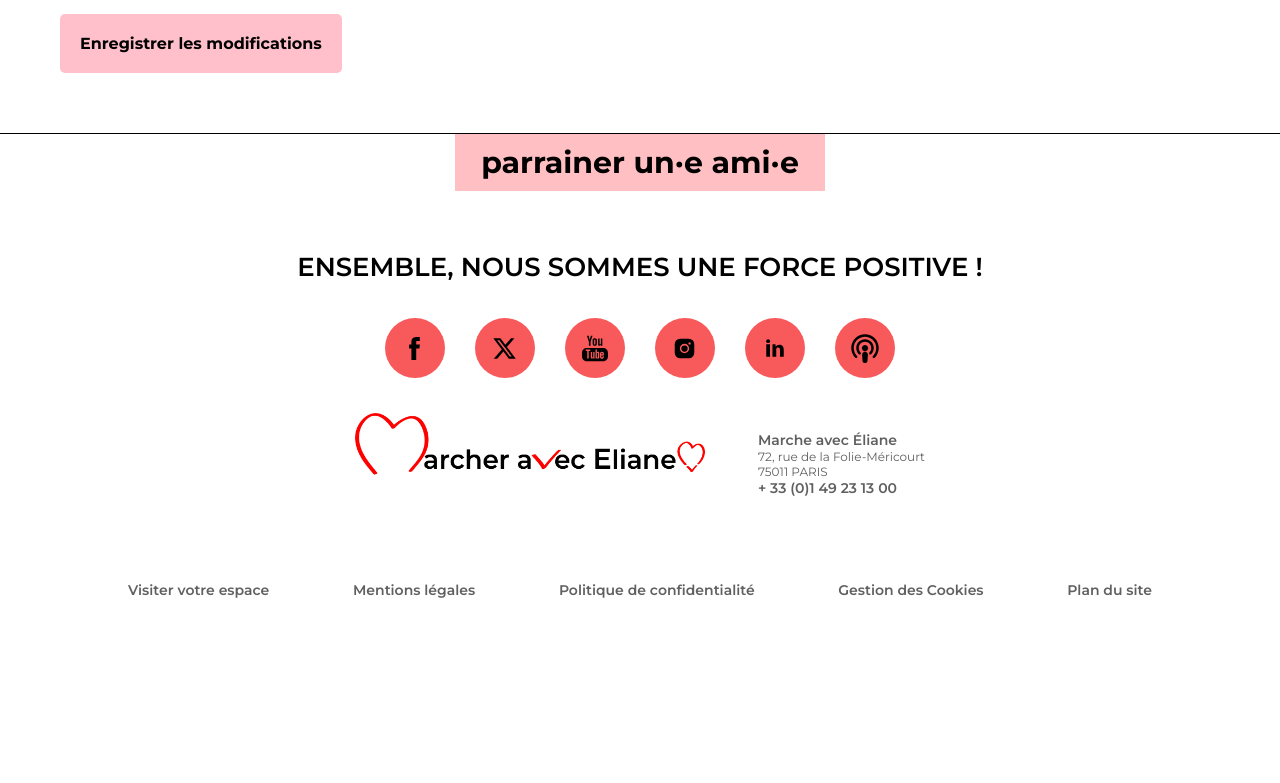
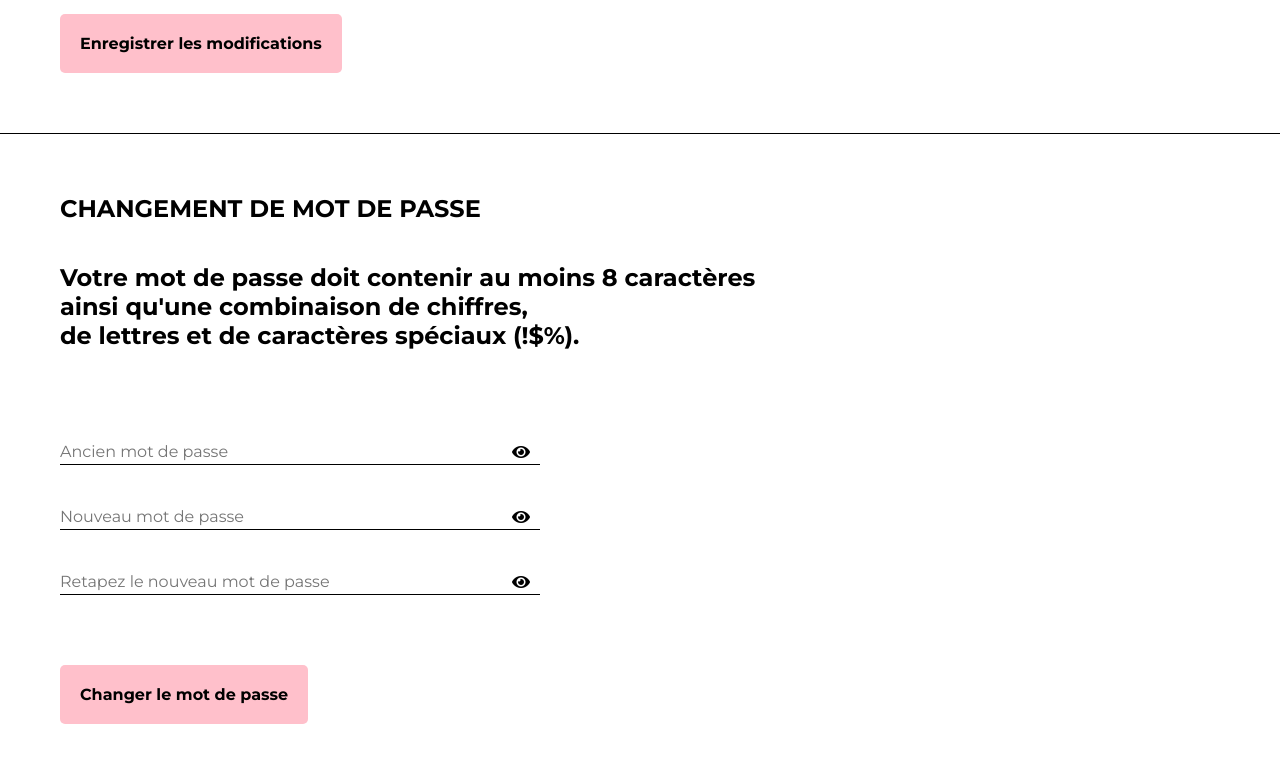
Before and after one commit to AnneGicquel/MarcheAvecEliane, an Angular app: page /accountSettings in a window 1280 px wide. Shown: the part 840-1623 px from the top of the page. Before the commit the page ends 1459 px from the top, so only its background shows below. Built offline with nearby package versions, Linux system fonts and the light colour scheme.

Commit message:
Added _reset password_ from accountSettingsPage

```diff
--- a/src/app/pages/account-settings/account-settings.component.css
+++ b/src/app/pages/account-settings/account-settings.component.css
@@ -61,7 +61,7 @@ input {
     line-height: 1.5;
 }
 input:focus {
-      outline: 2px solid black;
+      outline: 2px solid  pink;
       outline-offset: -2px;
       /* pour etre pile sur la ligne border bottom */
       padding-top: 5px;
@@ -75,3 +75,43 @@ input:focus {
     font-size: 12px;
     margin-top: 5px;
 }
+
+/* CHANGEMENT DE MOT DE PASSE */
+.inputPlusEyeContainer{
+    display: flex;
+    align-items: center;
+    width: 480px;
+    border-bottom: 1px solid black;
+    margin-top: 40px;
+}
+.inputPSW{
+    width: 450px;
+    margin-right: 10px;
+    border:none;
+}
+.fas{
+    margin-right: 10px;
+}
+.inputPlusEyeContainer:focus-within {
+    background-color: pink;
+}
+
+/* ROBUST PWD */
+.validationContainer{
+    display: flex;
+    flex-direction: column;
+   align-items: flex-start;
+   margin-top: 10px;
+  }
+
+.validationContainer .block{
+    margin-bottom: 3px;
+    font-size:8px;
+}
+.valid {
+    color: grey;
+}
+
+.invalid {
+    color: red;
+}
--- a/src/app/pages/account-settings/account-settings.component.html
+++ b/src/app/pages/account-settings/account-settings.component.html
@@ -34,14 +34,12 @@
             />
             <!-- ERRORS -->
             <div class="error-message">
-              @if (validationError.includes('address')) {
-                @if (userForm.get('address')?.errors?.['required']){
+              @if (validationError.includes('address')) { @if
+              (userForm.get('address')?.errors?.['required']){
               <p>L'adresse est requise</p>
-                }
-                @if (userForm.get('address')?.errors?.['pattern']){
+              } @if (userForm.get('address')?.errors?.['pattern']){
               <p>L'adresse est invalide</p>
-                }
-              }
+              } }
             </div>
           </div>
 
@@ -55,14 +53,12 @@
             />
             <!-- ERRORS -->
             <div class="error-message">
-              @if (validationError.includes('zip')) {
-                @if (userForm.get('zip')?.errors?.['required']){
+              @if (validationError.includes('zip')) { @if
+              (userForm.get('zip')?.errors?.['required']){
               <p>Le code postal est requis</p>
-                }
-                @if (userForm.get('zip')?.errors?.['pattern']){
+              } @if (userForm.get('zip')?.errors?.['pattern']){
               <p>Le code postal est invalide</p>
-                }
-              }
+              } }
             </div>
           </div>
 
@@ -76,14 +72,12 @@
             />
             <!-- ERRORS -->
             <div class="error-message">
-              @if (validationError.includes('mobile')) {
-                @if (userForm.get('mobile')?.errors?.['required']){
+              @if (validationError.includes('mobile')) { @if
+              (userForm.get('mobile')?.errors?.['required']){
               <p>Le numéro de mobile est requis</p>
-                }
-                @if (userForm.get('mobile')?.errors?.['pattern']){
+              } @if (userForm.get('mobile')?.errors?.['pattern']){
               <p>Le numéro de mobile est invalide</p>
-                }
-              }
+              } }
             </div>
           </div>
 
@@ -119,10 +113,7 @@
           <!-- ADRESSE LINE 2 -->
           <div class="cell">
             <label>Complément d’adresse</label>
-            <input
-              type="text"
-              formControlName="addressLine2"
-            />
+            <input type="text" formControlName="addressLine2" />
           </div>
 
           <!-- CITY -->
@@ -151,14 +142,12 @@
             />
             <!-- ERRORS -->
             <div class="error-message">
-              @if (validationError.includes('email')) {
-                @if (userForm.get('email')?.errors?.['required']){
+              @if (validationError.includes('email')) { @if
+              (userForm.get('email')?.errors?.['required']){
               <p>L'email est requis</p>
-                }
-                @if (userForm.get('email')?.errors?.['pattern']){
+              } @if (userForm.get('email')?.errors?.['pattern']){
               <p>L'email est invalide</p>
-                }
-              }
+              } }
             </div>
           </div>
         </div>
@@ -167,4 +156,172 @@
     </div>
     <!-- fin DIV formContainer -->
   </section>
+
+  <!-- Partie “CHANGEMENT DE MOT DE PASSE” -->
+  <section>
+    <h1>CHANGEMENT DE MOT DE PASSE</h1>
+    <h2>
+      Votre mot de passe doit contenir au moins 8 caractères <br />
+      ainsi qu'une combinaison de chiffres,<br />
+      de lettres et de caractères spéciaux (!$%).
+    </h2>
+    <form class="pwdForm" [formGroup]="userForm">
+      <!-- OLD PWD -->
+      <div class="cell">
+        <div class="inputPlusEyeContainer">
+          <input
+            class="inputPSW"
+            type="{{ isPasswordVisible.old ? 'text' : 'password' }}"
+            formControlName="password"
+            placeholder="Ancien mot de passe"
+            [class.ifError]="validationError.includes('password')"
+          />
+          <i
+            class="fas"
+            [ngClass]="{
+              'fa-eye': !isPasswordVisible.old,
+              'fa-eye-slash': isPasswordVisible.old
+            }"
+            (click)="togglePasswordVisibility('old')"
+          >
+          </i>
+        </div>
+        <!-- ERRORS -->
+        <div class="error-message">
+          @if (validationError.includes('password')) { @if
+          (userForm.get('password')?.errors?.['required']){
+          <p>L'ancien mot de passe est requis</p>
+          } @if (userForm.get('password')?.errors?.['pattern']){
+          <p>L'ancien mot de passe est invalide</p>
+          } }
+        </div>
+      </div>
+
+      <!-- NEW PWD -->
+      <div class="cell">
+        <div class="inputPlusEyeContainer">
+          <input
+            class="inputPSW"
+            type="{{ isPasswordVisible.new ? 'text' : 'password' }}"
+            formControlName="newPassword"
+            placeholder="Nouveau mot de passe"
+          />
+          <i
+            class="fas"
+            [ngClass]="{
+              'fa-eye': !isPasswordVisible.new,
+              'fa-eye-slash': isPasswordVisible.new
+            }"
+            (click)="togglePasswordVisibility('new')"
+          >
+          </i>
+        </div>
+        <!-- ERRORS -->
+        <div class="error-message">
+          @if (validationError.includes('newPassword')) { @if
+          (userForm.get('newPassword')?.errors?.['required']){
+          <p>Un nouveau mot de passe est requis</p>
+          } @if (userForm.get('newPassword')?.errors?.['pattern']){
+          <p>Le nouveau mot de passe est invalide</p>
+          } }
+        </div>
+      </div>
+      <!-- ROBUST PWD -->
+      <div
+        class="validationContainer"
+        *ngIf="passwordFormField?.dirty && passwordFormField?.value !== ''"
+      >
+        <span
+          class="block"
+          [ngClass]="{
+            valid: passwordFormField?.value?.match('^(?=.*[A-Z])'),
+            invalid: !passwordFormField?.value?.match('^(?=.*[A-Z])')
+          }"
+        >
+          {{ passwordFormField?.value?.match("^(?=.*[A-Z])") ? "✔️" : "❌" }} Au
+          moins 1 lettre majuscule
+        </span>
+        <span
+          class="block"
+          [ngClass]="{
+            valid: passwordFormField?.value?.match('(?=.*[a-z])'),
+            invalid: !passwordFormField?.value?.match('(?=.*[a-z])')
+          }"
+        >
+          {{ passwordFormField?.value?.match("(?=.*[a-z])") ? "✔️" : "❌" }} Au
+          moins 1 lettre minuscule
+        </span>
+        <span
+          class="block"
+          [ngClass]="{
+            valid: passwordFormField?.value?.match('(.*[0-9].*)'),
+            invalid: !passwordFormField?.value?.match('(.*[0-9].*)')
+          }"
+        >
+          {{ passwordFormField?.value?.match("(.*[0-9].*)") ? "✔️" : "❌" }} Au
+          moins 1 chiffre
+        </span>
+        <span
+          class="block"
+          [ngClass]="{
+            valid: passwordFormField?.value?.match('(?=.*[!@#$%^&*])'),
+            invalid: !passwordFormField?.value?.match('(?=.*[!@#$%^&*])')
+          }"
+        >
+          {{ passwordFormField?.value?.match("[^a-zA-Z0-9\s]") ? "✔️" : "❌" }}
+          Au moins 1 caractère spécial
+        </span>
+        <span
+          class="block"
+          [ngClass]="{
+            valid: passwordFormField?.value?.match('.{8,}'),
+            invalid: !passwordFormField?.value?.match('.{8,}')
+          }"
+        >
+          {{ passwordFormField?.value?.match(".{8,}") ? "✔️" : "❌" }} Au moins
+          8 caractères
+        </span>
+      </div>
+
+      <!-- CONFIRM -->
+      <div class="cell">
+        <div class="inputPlusEyeContainer">
+          <input
+            class="inputPSW"
+            type="{{ isPasswordVisible.confirm ? 'text' : 'password' }}"
+            formControlName="newPasswordConfirmation"
+            placeholder="Retapez le nouveau mot de passe"
+          />
+          <i
+            class="fas"
+            [ngClass]="{
+              'fa-eye': !isPasswordVisible.confirm,
+              'fa-eye-slash': isPasswordVisible.confirm
+            }"
+            (click)="togglePasswordVisibility('confirm')"
+          >
+          </i>
+        </div>
+        <div class="error-message">
+          @if (validationError.includes('newPasswordConfirmation')) { @if
+          (userForm.get('newPasswordConfirmation')?.errors?.['required']){
+          <p>La confirmation du nouveau mot de passe est requise</p>
+          } @if (userForm.get('newPasswordConfirmation')?.errors?.['pattern']){
+          <p>Le nouveau mot de passe est invalide</p>
+          } }
+        </div>
+      </div>
+
+      <!-- BTN -->
+      <button
+        class="submitButton"
+        type="submit"
+        (click)="submitModifications()"
+      >
+        Changer le mot de passe
+      </button>
+    </form>
+  </section>
+
+
 </main>
--- a/src/app/pages/account-settings/account-settings.component.ts
+++ b/src/app/pages/account-settings/account-settings.component.ts
@@ -1,11 +1,12 @@
-import { Component, OnInit } from '@angular/core';
+import { CommonModule } from '@angular/common';
+import { Component, ElementRef, OnInit, ViewChild } from '@angular/core';
 import { FormBuilder, FormGroup, ReactiveFormsModule, Validators } from '@angular/forms';
 import { Title } from '@angular/platform-browser';
 
 @Component({
   selector: 'app-account-settings',
   standalone: true,
-  imports: [ReactiveFormsModule],
+  imports: [ReactiveFormsModule, CommonModule],
   templateUrl: './account-settings.component.html',
   styleUrl: './account-settings.component.css',
 })
@@ -13,12 +14,12 @@ export class AccountSettingsComponent implements OnInit {
   userForm!: FormGroup;
   validationError: string[] = [];
 
-
   constructor(private titleService: Title, private formBuilder: FormBuilder) {}
 
   ngOnInit(): void {
     this.titleService.setTitle('MaÉ ♡ | Paramètres du compte');
 
+    // FORM
     this.userForm = this.formBuilder.group({
       firstName: [null, [Validators.required]],
       lastName: [null, [Validators.required]],
@@ -34,7 +35,7 @@ export class AccountSettingsComponent implements OnInit {
     });
   }
 
-  // check if valid to do...
+  // IS VALID ? => SUBMIT
   submitModifications() {
     console.log(this.userForm.value)
     this.validationError = [];
@@ -49,4 +50,20 @@ export class AccountSettingsComponent implements OnInit {
       // Si valide, enregistre en base de données et lacent une modale qui confirme les modifif enregistrées
     }
   }
+
+  // TOGGLE EYE OPEN/CLOSE
+  isPasswordVisible = {
+    old: false,
+    new: false,
+    confirm: false
+  };
+
+  togglePasswordVisibility(field: 'old' | 'new' | 'confirm') {
+    this.isPasswordVisible[field] = !this.isPasswordVisible[field];
+  }
+
+  // EASY ACCESS to the password form control
+  get passwordFormField() {
+    return this.userForm.get('newPassword');
+  }
 }
--- a/src/index.html
+++ b/src/index.html
@@ -3,6 +3,7 @@
 <head>
   <meta charset="utf-8">
   <title>Marche Avec Éliane ♡ | Espace personnel bénévole</title>
+  <link rel="stylesheet" href="https://cdnjs.cloudflare.com/ajax/libs/font-awesome/5.15.3/css/all.min.css">
   <base href="/">
   <meta name="viewport" content="width=device-width, initial-scale=1">
   <link rel="icon" type="image/x-icon" href="favicon.ico">
```
Lines whose indentation alone changed are shown as unchanged.
